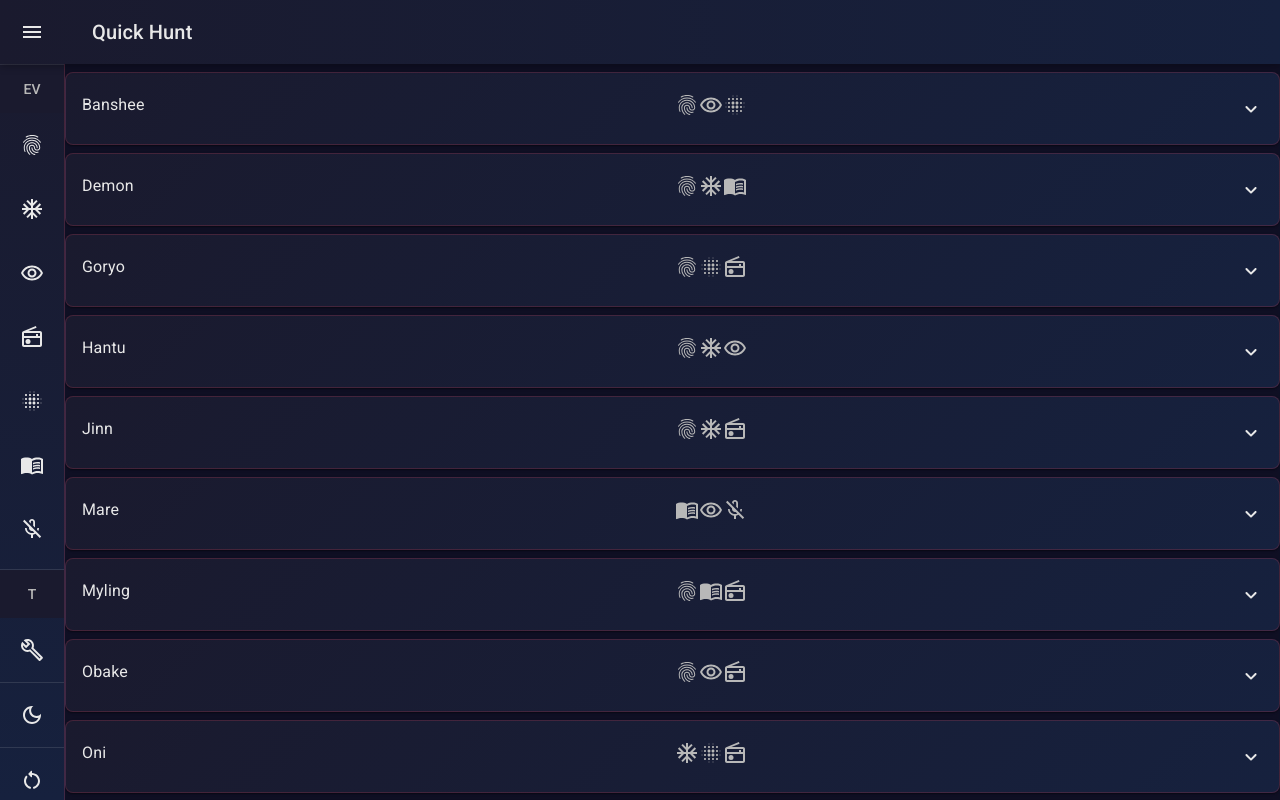
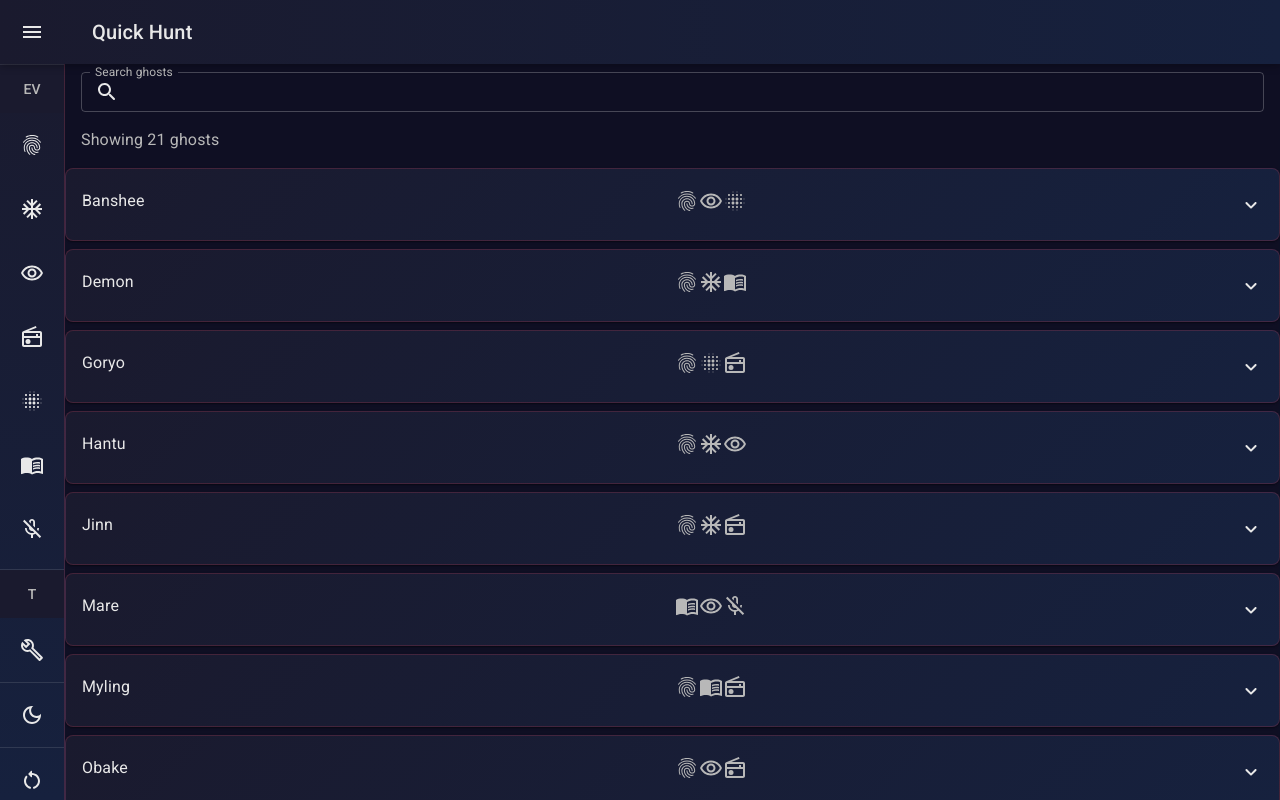
Before and after one commit to FizzToni/phasmophilia, a React (Create React App) app: page / in a window 1280 px wide. Shown: the top 800 px of the page. Built offline with nearby package versions, Linux system fonts and the light colour scheme.

Commit message:
feat: add ghost search and empty-state UX improvements
Agent-Logs-Url: https://github.com/FizzToni/phasmophilia/sessions/cdf6994a-7407-4a8a-af48-e8e1176d9667

Co-authored-by: FizzToni <96196986+FizzToni@users.noreply.github.com>

```diff
--- a/src/components/MainView.js
+++ b/src/components/MainView.js
@@ -8,6 +8,7 @@ import List from '@mui/material/List';
 import CssBaseline from '@mui/material/CssBaseline';
 import Typography from '@mui/material/Typography';
 import Divider from '@mui/material/Divider';
+import TextField from '@mui/material/TextField';
 import IconButton from '@mui/material/IconButton';
 import MenuIcon from '@mui/icons-material/Menu';
 import ChevronLeftIcon from '@mui/icons-material/ChevronLeft';
@@ -17,9 +18,9 @@ import ListItemText from '@mui/material/ListItemText';
 
 import {
     AcUnitOutlined, BlurOnOutlined, MenuBookOutlined, MicOffOutlined, FingerprintOutlined, RestartAltRounded,
-    RemoveRedEyeOutlined, RadioOutlined, ExpandMoreRounded, BuildOutlined, DarkModeOutlined
+    RemoveRedEyeOutlined, RadioOutlined, ExpandMoreRounded, BuildOutlined, DarkModeOutlined, SearchRounded
 } from "@mui/icons-material";
-import {Accordion, ListSubheader, AccordionSummary, AccordionDetails} from "@mui/material";
+import {Accordion, ListSubheader, AccordionSummary, AccordionDetails, InputAdornment} from "@mui/material";
 
 import { getAllGhosts, getGhostDetails } from "./Ghosts";
 
@@ -205,6 +206,7 @@ export default function MiniDrawer() {
     const [open, setOpen] = React.useState(false);
     const [ghostList, setGhostList] = React.useState([]);
     const [collectedEvidence, setCollectedEvidence] = React.useState([]);
+    const [searchTerm, setSearchTerm] = React.useState('');
 
     const handleDrawerOpen = () => {
         setOpen(true);
@@ -266,10 +268,26 @@ export default function MiniDrawer() {
     const handleReset = () => {
         setNightmare(false);
         setCollectedEvidence([]);
+        setSearchTerm('');
         setChance(0);
         setExpanded(false);
         setGhostList(getAllGhosts());
     };
+
+    const visibleGhosts = ghostList.filter((ghost) => {
+        if (chance !== ghost.possibility) {
+            return false;
+        }
+        if (!searchTerm.trim()) {
+            return true;
+        }
+
+        const normalizedTerm = searchTerm.toLowerCase();
+        return (
+            ghost.name.toLowerCase().includes(normalizedTerm) ||
+            ghost.tags.some((tag) => tag.toLowerCase().includes(normalizedTerm))
+        );
+    });
 
     return (
         <ThemeProvider theme={themeDark}>
@@ -397,10 +415,31 @@ export default function MiniDrawer() {
                 <Box component="main" sx={{ flexGrow: 1, p: 0 }}>
                     <DrawerHeader/>
 
+                    <Box sx={{ px: 2, pt: 1 }}>
+                        <TextField
+                            size="small"
+                            fullWidth
+                            label="Search ghosts"
+                            value={searchTerm}
+                            onChange={(event) => setSearchTerm(event.target.value)}
+                            InputProps={{
+                                startAdornment: (
+                                    <InputAdornment position="start">
+                                        <SearchRounded />
+                                    </InputAdornment>
+                                )
+                            }}
+                        />
+                        <Typography
+                            sx={{ mt: 1, color: 'text.secondary', textAlign: 'left' }}
+                            aria-live="polite"
+                            aria-label={`Visible ghosts count: ${visibleGhosts.length}`}>
+                            Showing {visibleGhosts.length} ghost{visibleGhosts.length === 1 ? '' : 's'}
+                        </Typography>
+                    </Box>
+
                     <div>
-                        {ghostList
-                            .filter((ghost) => chance === ghost.possibility)
-                            .map((ghost) => (
+                        {visibleGhosts.map((ghost) => (
                                 <Accordion
                                     key={ghost.id}
                                     expanded={expanded === `panel${ghost.id}`}
@@ -426,6 +465,11 @@ export default function MiniDrawer() {
                                     </AccordionDetails>
                                 </Accordion>
                             ))}
+                        {visibleGhosts.length === 0 && (
+                            <Typography sx={{ p: 2, color: 'text.secondary', textAlign: 'left' }}>
+                                No ghosts match your filters.
+                            </Typography>
+                        )}
                     </div>
 
                 </Box>
```
Also changed, not shown: 1 other file (tests, documents, lock files or other folders).
